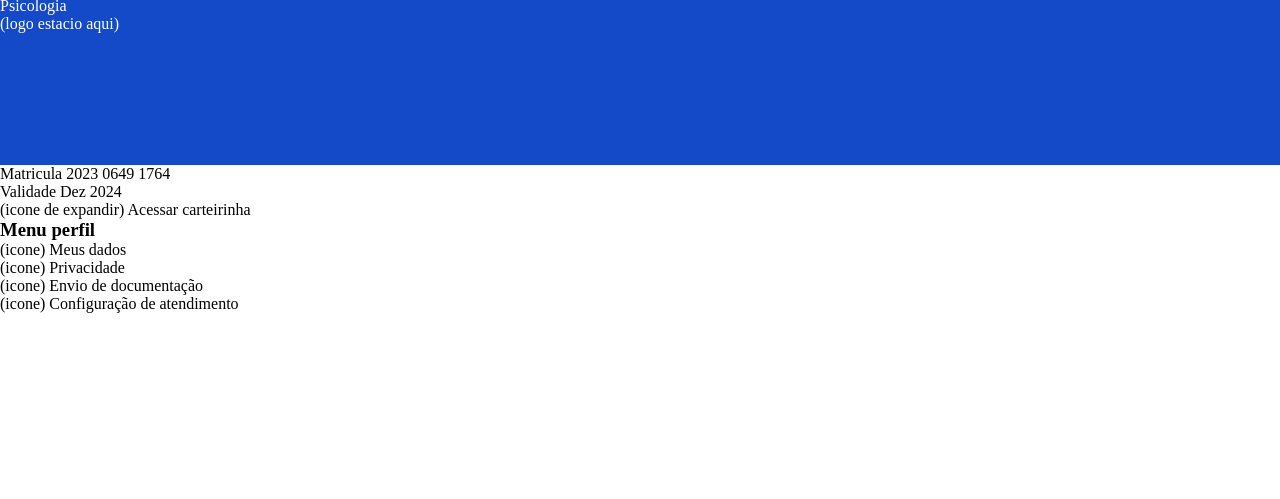
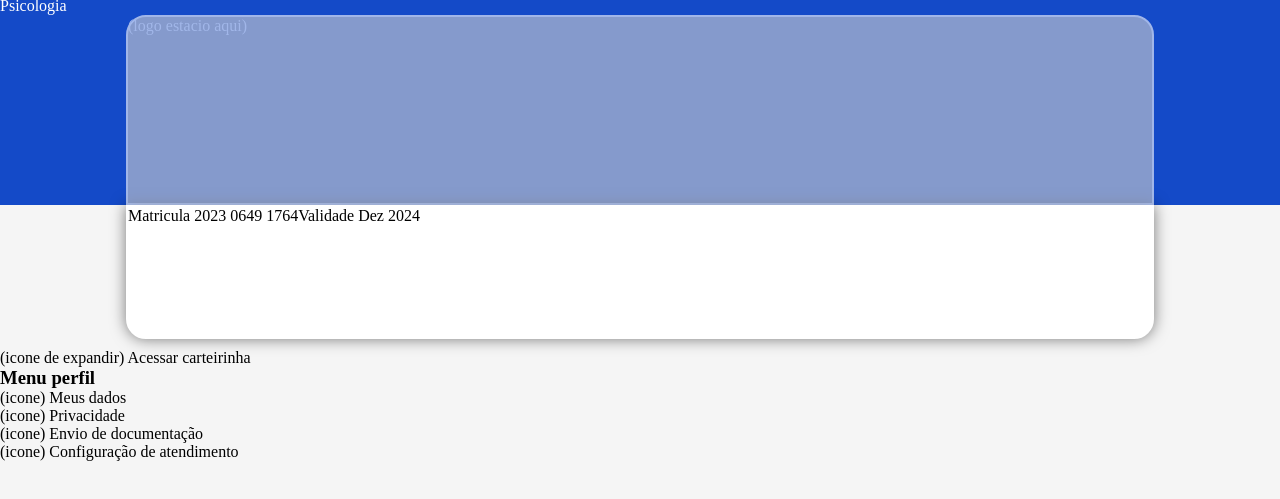
Before and after one commit to caio-dias1/estacio-aluno, a plain HTML site: page index.html in a window 1280 px wide. Shown: the part 75-574 px from the top of the page. Drawn offline with Linux system fonts and the light colour scheme.

Commit message:
Update style.css

```diff
--- a/style.css
+++ b/style.css
@@ -6,12 +6,13 @@
 body {
     height: 100vh;
     width: 100vw;
+
 }
 
 #fundoAzul {
     display: flex;
     flex-direction: column;
-    height: 30%;
+    height: 35%;
     background-color: hsl(222, 82%, 43%);
     color: white;
 }
@@ -19,3 +20,34 @@ body {
 #fundoAzul > p {
     text-align: center;
 }
+
+#firstBox {
+    background: rgb(208, 207, 207);
+    opacity: 60%;
+    margin: auto;
+    width: 80%;
+    height: 100%;
+    border: 2px solid white;
+    border-radius: 20px 20px 0px 0px;
+}
+
+#fundoBranco {
+    display: flex;
+    flex-direction: column;
+    height: 65%;
+    background-color: whitesmoke;
+}
+
+#secondBox {
+    display: flex;
+    margin: auto;
+    margin-top: 0px;
+    margin-bottom: 10px;
+    background-color: white;
+    width: 80%;
+    height: 25%;
+    border: 2px solid white;
+    border-radius: 0px 0px 20px 20px;
+    box-shadow: 0px 0px 15px rgba(0, 0, 0, 0.515);
+
+}
```
